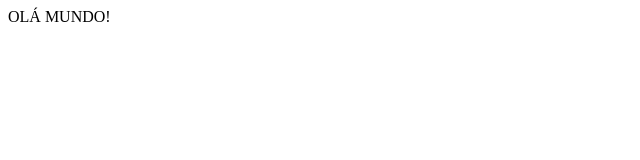
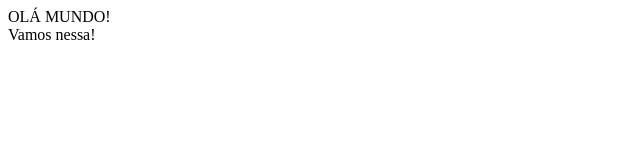
Before and after one commit to DAVIDROGUEONE/LevelEx, a plain HTML site: page index.html in a window 1280 px wide. Shown: the full height of the page, 0-640 px from the left. Drawn offline with Linux system fonts and the light colour scheme.

Commit message:
feature: teste do Ex

```diff
--- a/index.html
+++ b/index.html
@@ -7,5 +7,6 @@
 </head>
 <body>
     OLÁ MUNDO!
+    <div>Vamos nessa!</div>
 </body>
 </html>
```
